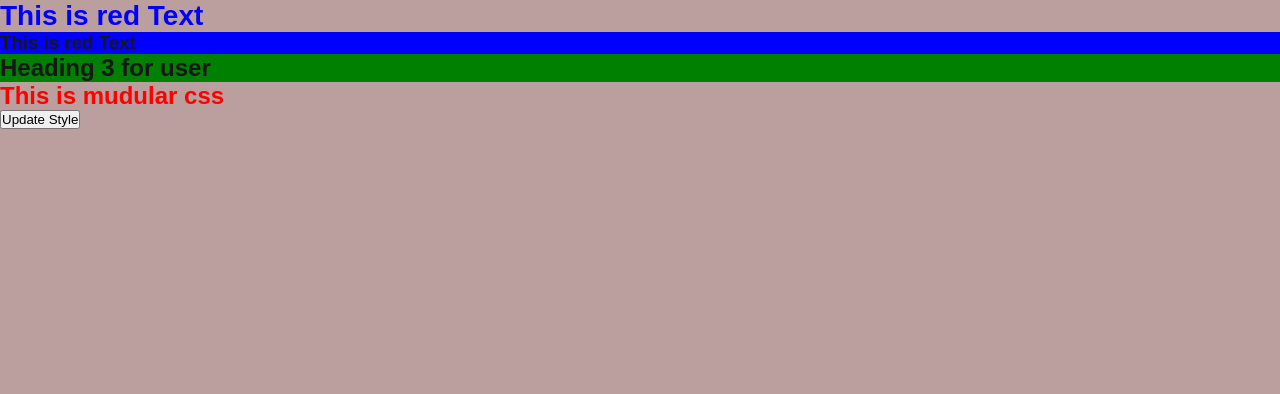
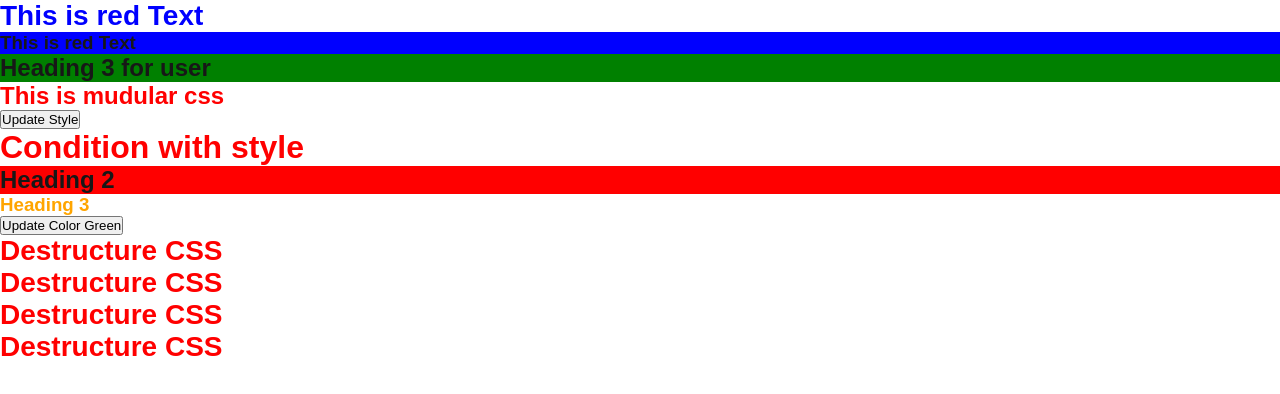
Before and after one commit to ritikmaurya4747/nextjs-blog, a Next.js app: page /user in a window 1280 px wide. Shown: the top 394 px of the page. Built offline with nearby package versions, Linux system fonts and the light colour scheme.

Commit message:
conditional css

```diff
--- a/src/app/globals.css
+++ b/src/app/globals.css
@@ -21,7 +21,7 @@ body {
   font-family: Arial, Helvetica, sans-serif;
   -webkit-font-smoothing: antialiased;
   -moz-osx-font-smoothing: grayscale;
-  background-color: rgb(187, 159, 159);
+  /* background-color: rgb(187, 159, 159); */
 }
 
 * {
--- a/src/app/page.module.css
+++ b/src/app/page.module.css
@@ -67,6 +67,12 @@
   color: blue;
   text-align: center;
 }
-.module{
+.red{
   color: red;
 }
+.green{
+  color: green;
+}
+#orange{
+  color: orange;
+}
--- a/src/app/user/page.js
+++ b/src/app/user/page.js
@@ -1,17 +1,33 @@
-'use client'
+"use client";
 
-import { useState } from "react"
-import styles from '../page.module.css'
-// import styles from '@/page.module.css'  ye outside folder banake kr sakate hain
-export default function Page(){
-    const [style,setStyle]= useState({backgroundColor:"green"})
-    return (
-        <div>
-            <h4>This is red Text</h4>
-            <h3 style={{backgroundColor:"blue"}}>This is red Text</h3>
-            <h2 style={style}>Heading 3 for user</h2>
-            <h2 className={styles.module}>This is mudular css</h2>
-            <button onClick={()=> setStyle({backgroundColor:"yellow"})}>Update Style</button>
-        </div>
-    )
+import { useState } from "react";
+import styles from "../page.module.css";
+// import styles from '@/page.red.css'  ye outside folder banake kr sakate hain
+export default function Page() {
+    const {red} = styles
+  const [style, setStyle] = useState({ backgroundColor: "green" });
+  const [color, setColor] = useState("red");
+  return (
+    <div>
+      <h4>This is red Text</h4>
+      <h3 style={{ backgroundColor: "blue" }}>This is red Text</h3>
+      <h2 style={style}>Heading 3 for user</h2>
+      <h2 className={styles.red}>This is mudular css</h2>
+      <button onClick={() => setStyle({ backgroundColor: "yellow" })}>
+        Update Style
+      </button>
+      <div>
+        <h1 className={color === "red" ? styles.red : styles.green}>
+          Condition with style
+        </h1>
+        <h2 style={{backgroundColor:color=='red'?'red':'green'}}>Heading 2</h2>
+        <h3 id={styles.orange}>Heading 3</h3>
+        <button onClick={() => setColor("green")}>Update Color Green</button>
+        <h4 className={red}>Destructure CSS</h4>
+        <h4 className={red}>Destructure CSS</h4>
+        <h4 className={red}>Destructure CSS</h4>
+        <h4 className={red}>Destructure CSS</h4>
+      </div>
+    </div>
+  );
 }
```
